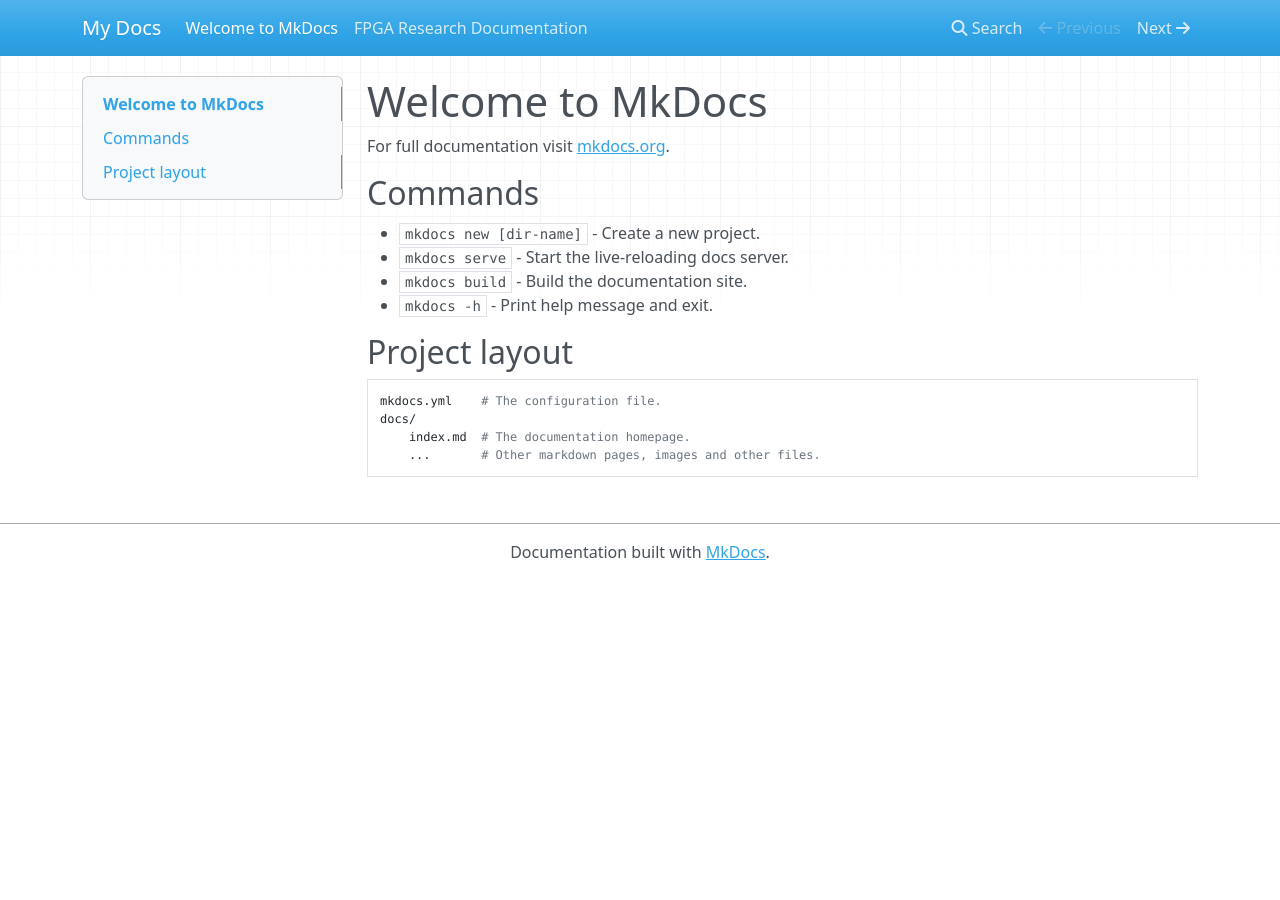
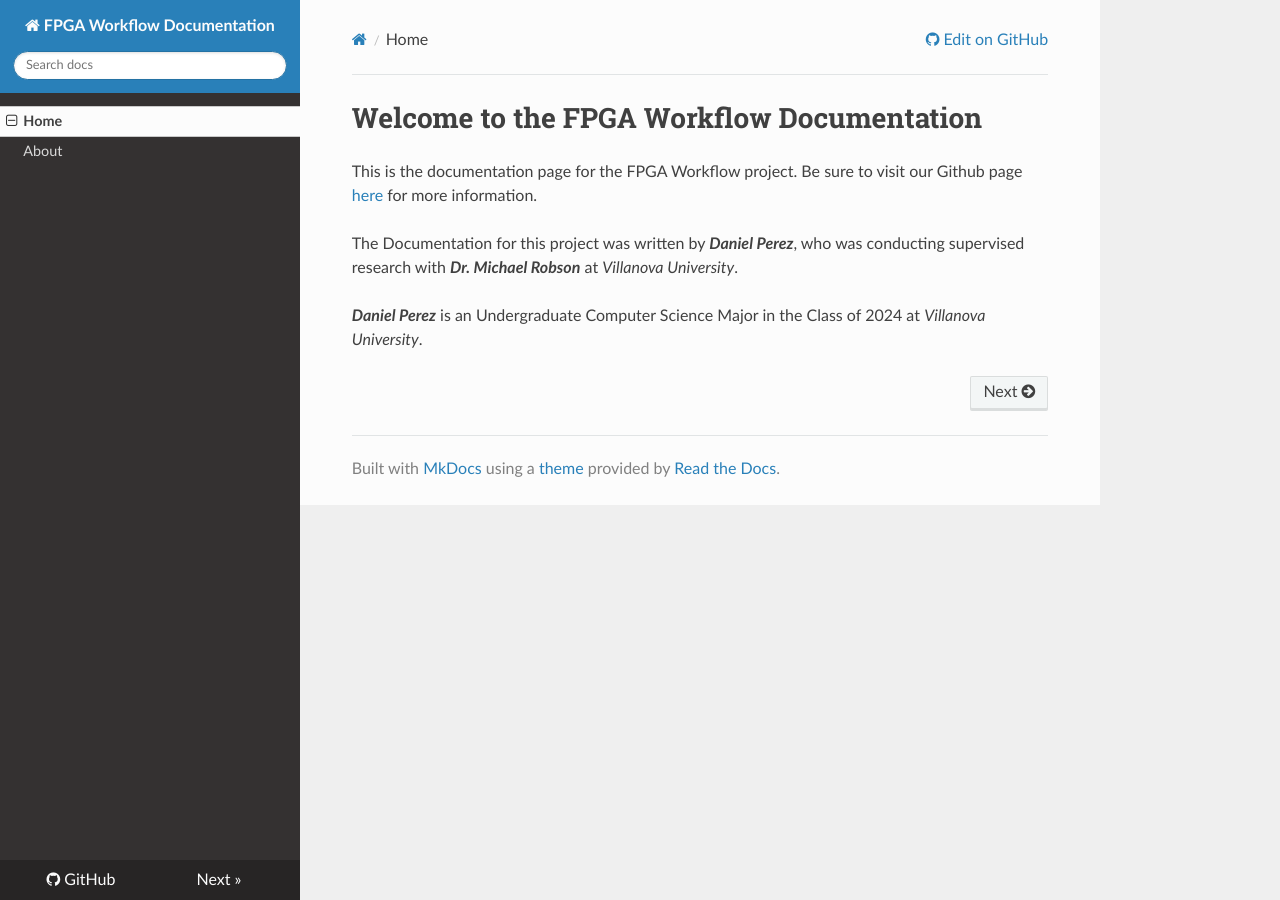
Before and after one commit to Galactius/fpga-workflow-research, an MkDocs documentation site: the page built from docs/index.md, in a window 1280 px wide. Built offline with MkDocs 1.6.1, drawn with Linux system fonts in a browser that asks for light colours; nearby versions of some CDN libraries.

Commit message:
Updated index page for Documentation, added other misc. features to webpage.

```diff
--- a/docs/index.md
+++ b/docs/index.md
@@ -1,17 +1,7 @@
-# Welcome to MkDocs
+# Welcome to the FPGA Workflow Documentation
 
-For full documentation visit [mkdocs.org](https://www.mkdocs.org).
+This is the documentation page for the FPGA Workflow project. Be sure to visit our Github page [here](https://github.com/Galactius/fpga-workflow-research) for more information.
 
-## Commands
+The Documentation for this project was written by ***Daniel Perez***, who was conducting supervised research with ***Dr. Michael Robson*** at *Villanova University*.
 
-* `mkdocs new [dir-name]` - Create a new project.
-* `mkdocs serve` - Start the live-reloading docs server.
-* `mkdocs build` - Build the documentation site.
-* `mkdocs -h` - Print help message and exit.
-
-## Project layout
-
-    mkdocs.yml    # The configuration file.
-    docs/
-        index.md  # The documentation homepage.
-        ...       # Other markdown pages, images and other files.
+***Daniel Perez*** is an Undergraduate Computer Science Major in the Class of 2024 at *Villanova University*.
--- a/mkdocs.yml
+++ b/mkdocs.yml
@@ -1 +1,10 @@
-site_name: My Docs
+site_name: FPGA Workflow Documentation
+site_url: https://fpga-workflow-research.readthedocs.io
+
+nav:
+    - Home: index.md
+    - About: docs.md
+
+theme: readthedocs
+repo_url: https://github.com/Galactius/fpga-workflow-research
+edit_uri: blob/master/docs/
```
Also changed, not shown: docs/docs.md (+1 -5 lines), 1 other file.
